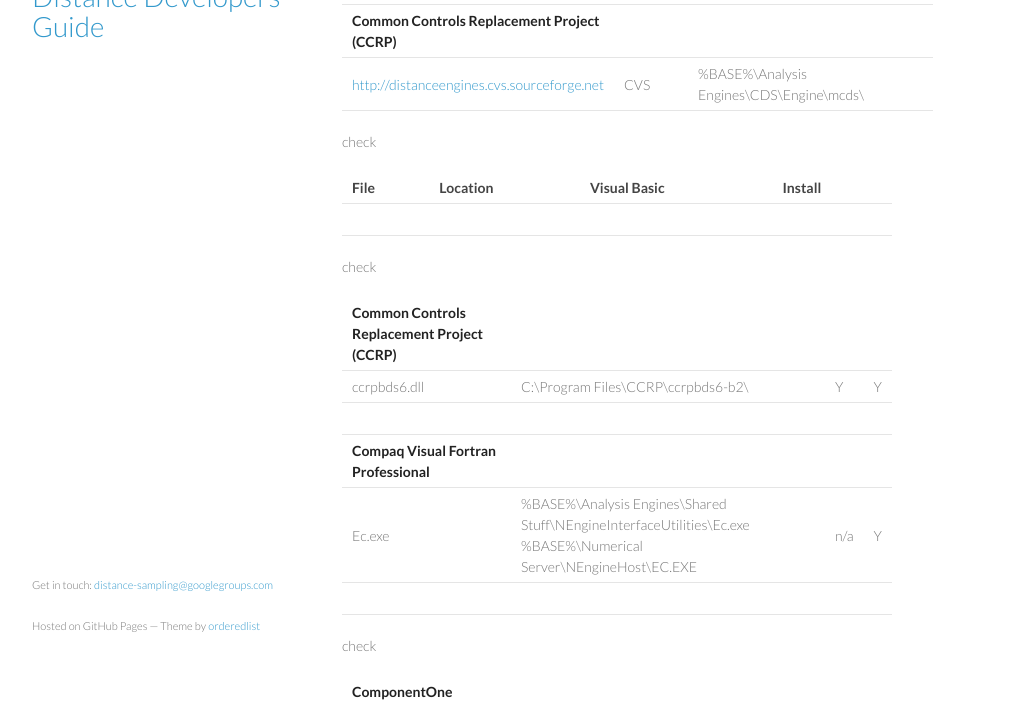
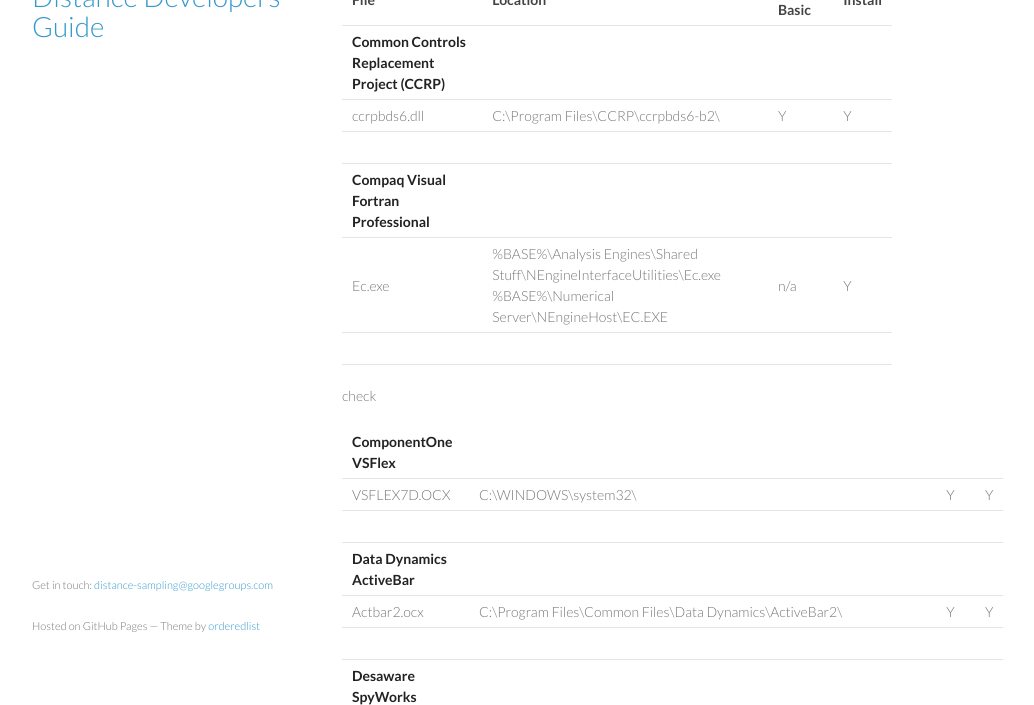
Before and after one commit to softwaresaved/distance-consultancy, a Jekyll site: the page built from architecture/SourceCodeAndBinaries.md, in a window 1280 px wide and 900 px high, scrolled down 6247 px, cut to the strip 195-900 px from the top of the window. Shown: the whole strip, without its empty margins (178-1212 px from the left). Built offline with Jekyll 4.4.1, drawn with Linux system fonts in a browser that asks for light colours.

Commit message:
Checking formatting

```diff
--- a/architecture/SourceCodeAndBinaries.md
+++ b/architecture/SourceCodeAndBinaries.md
@@ -168,17 +168,6 @@
 | File | Location | Visual Basic | Install |
 | ---- | -------- | ------------ | ------- |
 | **Common Controls Replacement Project (CCRP)** | | | |
-| [http://distanceengines.cvs.sourceforge.net](http://distanceengines.cvs.sourceforge.net) | CVS | %BASE%\Analysis Engines\CDS\Engine\mcds\ |
-
-check
-
-| File | Location | Visual Basic | Install |
-| ---- | -------- | ------------ | ------- |
-| | | | |
-
-check
-
-| **Common Controls Replacement Project (CCRP)** | | | |
 | ccrpbds6.dll | C:\Program Files\CCRP\ccrpbds6-b2\ | Y | Y |
 | | | | |
 | **Compaq Visual Fortran Professional** | | | |
```
